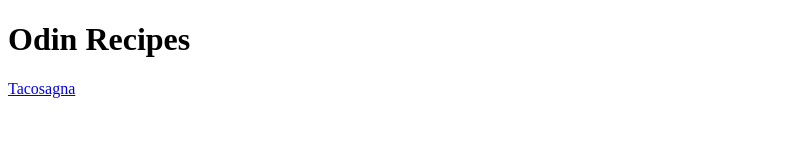
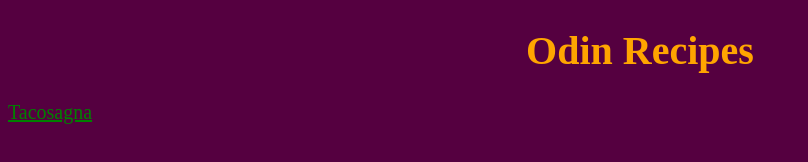
Before and after one commit to M1k3Gr33n/odin-recipies, a plain HTML site: page index.html in a window 1280 px wide. Shown: the whole page, without its empty margins (0-808 px from the left). Drawn offline with Linux system fonts and the light colour scheme.

Commit message:
edited index.html and styles.css

```diff
--- a/index.html
+++ b/index.html
@@ -3,11 +3,12 @@
     <head>
         <title></title>
         <meta charset="UTF-8">
+        <link rel="stylesheet" href="styles.css">
     </head>
 
-    <body>
-        <h1>Odin Recipes</h1>
-        <a href='recipes/tacosagna.html'>Tacosagna</a>
+    <body style='background-color: rgb(85, 0, 64);'>
+        <h1 class="step-titles">Odin Recipes</h1>
+        <a class="taco-steps" href='recipes/tacosagna.html'>Tacosagna</a>
     </body>
 
 </html>
--- a/styles.css
+++ b/styles.css
@@ -4,7 +4,6 @@
 .taco-descrip {
     text-align: center;
     font-size: 20px
-
 }
 
 .ingreds {
```
